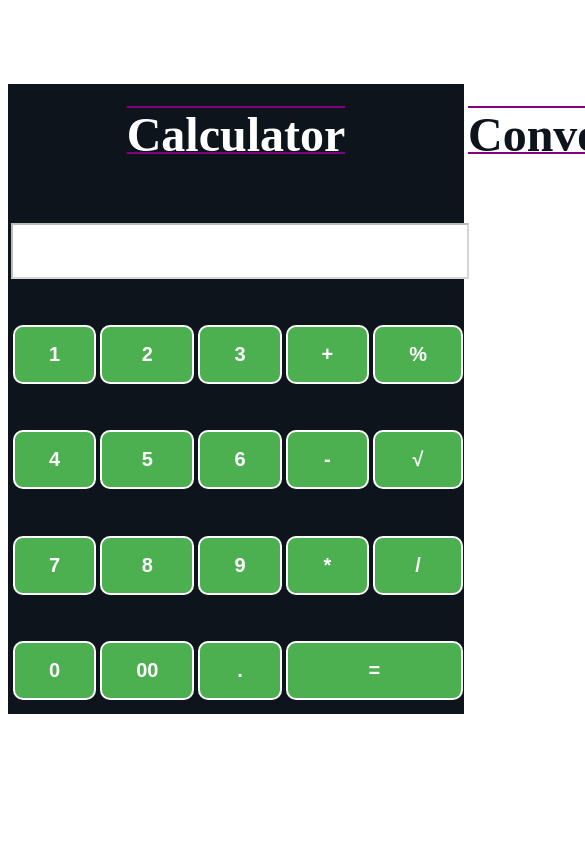
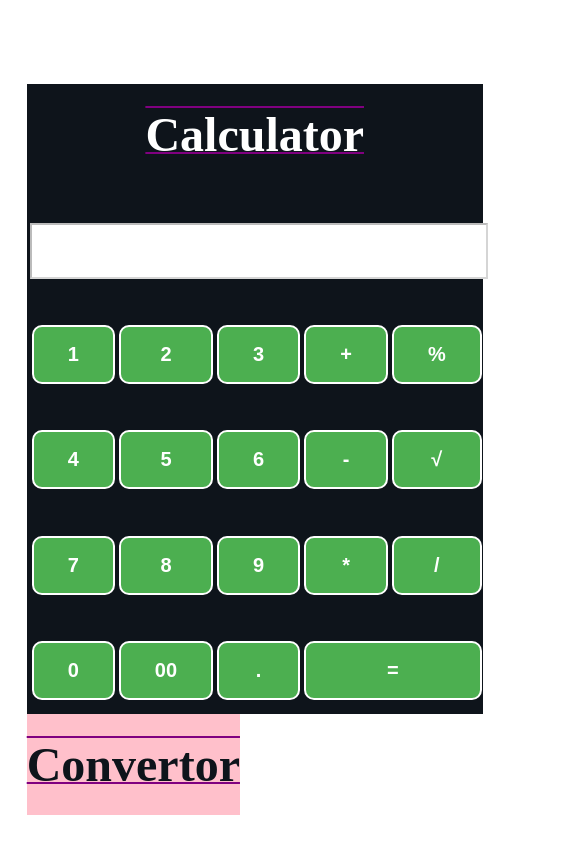
Before and after one commit to sialbul/websitesSamples, a plain HTML site: page calculator.html in a window 390 px wide. Shown: the top 844 px of the page, 585 px wide, since content can reach past the window. Drawn offline with Linux system fonts and the light colour scheme.

Commit message:
mobile view

```diff
--- a/style/calculate.scss
+++ b/style/calculate.scss
@@ -1,7 +1,7 @@
 main {
     margin: auto;
     margin-top: 10vh;
-    width: 100vh;
+    width: 90%;
     height: 70vh;
 }
 
@@ -24,7 +24,7 @@ two-up {
 }
 
 .light {
-    background-color: #fff;
+    background-color: pink;
     color: #0e141b;
 }
 
```
Also changed, not shown: style/calculate.css, 1 other file.
